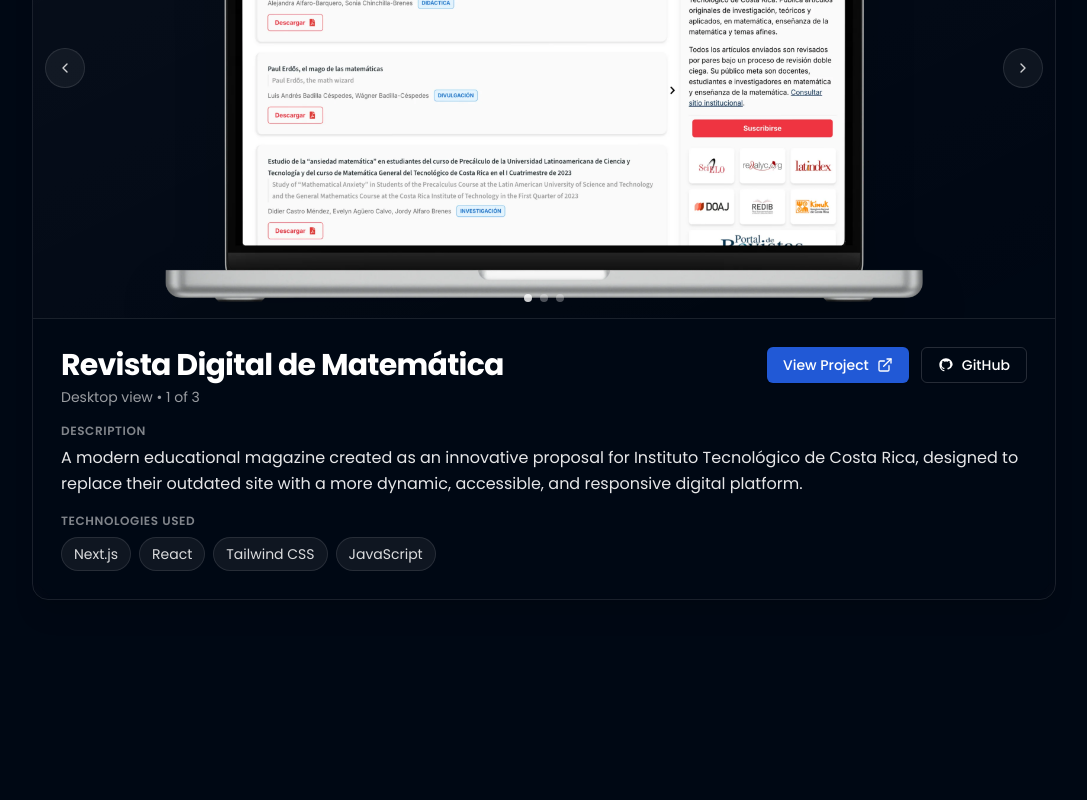
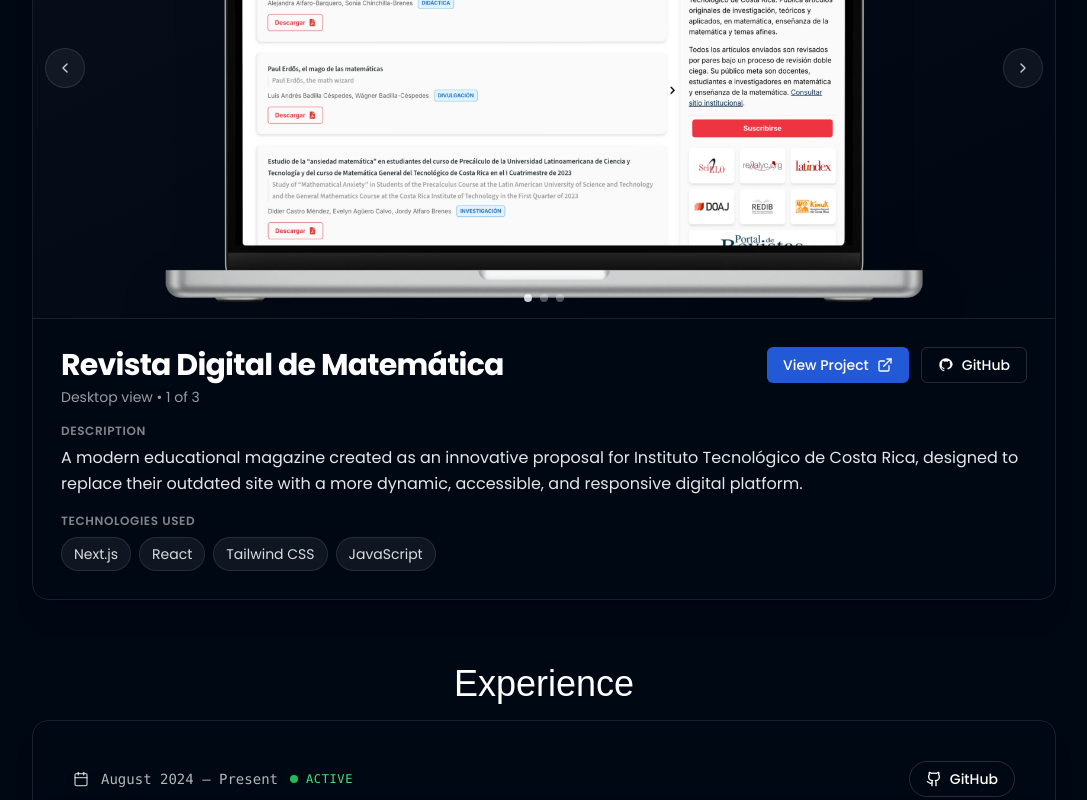
Before and after one commit to JosueMatamoros/Porfolio, a Next.js app: page / in a window 1280 px wide. Shown: the part 1055-1855 px from the top of the page, without its empty margins (96-1183 px from the left). Before the commit the page ends 1679 px from the top, so only its background shows below. Built offline with nearby package versions, Linux system fonts and the light colour scheme; a web font is replaced by a local one.

Commit message:
feat: experience section added

```diff
--- a/src/app/page.js
+++ b/src/app/page.js
@@ -1,6 +1,7 @@
 import HeaderComponent from "@/components/layout/HeaderComponet";
 import HeroSection from "@/components/sections/HeroSection";
 import ProjectsSection from "@/components/sections/ProjectsSection";
+import ExperienceSection from "@/components/sections/ExperienceSection";
 
 export default function Home() {
   return (
@@ -11,6 +12,7 @@ export default function Home() {
       </div>
 
       <ProjectsSection />
+      <ExperienceSection/>
     </div>
   );
 }
--- /dev/null
+++ b/src/components/common/ExperienceCard.jsx
@@ -0,0 +1,124 @@
+"use client"
+
+import { useState } from "react"
+import { Github, Calendar, AlertTriangle, CheckCircle } from "lucide-react" // 👈 aquí vuelven los íconos lindos
+import { Button } from "@/components/ui/button"
+import { Card } from "@/components/ui/card"
+
+export default function ExperienceCard({ project }) {
+  const [isHovered, setIsHovered] = useState(false)
+
+  return (
+    <div
+      className="relative transition-all duration-300 w-full max-w-5xl mx-auto "
+      onMouseEnter={() => setIsHovered(true)}
+      onMouseLeave={() => setIsHovered(false)}
+    >
+      <Card className="bg-card/90 border border-white/10 shadow-xl overflow-hidden backdrop-blur-sm rounded-2xl p-8 md:p-10 transition-all duration-500 hover:scale-[1.01] hover:shadow-2xl">
+        {/* Header */}
+        <div className="mb-6 flex flex-wrap items-center justify-between gap-4 border-b border-white/10 pb-4">
+          <div className="flex flex-wrap items-center gap-3">
+            <Calendar className="h-4 w-4 text-white/70" />
+            <span className="font-mono text-sm text-white/70">
+              {project.startDate} — Present
+            </span>
+            <div className="flex items-center gap-2">
+              <div className="h-2 w-2 animate-pulse rounded-full bg-green-500" />
+              <span className="font-mono text-xs uppercase tracking-wider text-green-400">
+                Active
+              </span>
+            </div>
+          </div>
+
+          {project.githubUrl && (
+            <Button
+              asChild
+              variant="outline"
+              className="border-white/15 text-white hover:text-black hover:bg-white hover:scale-105 transition-all duration-200 rounded-full"
+            >
+              <a
+                href={project.githubUrl}
+                target="_blank"
+                rel="noopener noreferrer"
+                className="flex items-center gap-2"
+              >
+                <Github className="h-5 w-5" />
+                <span>GitHub</span>
+              </a>
+            </Button>
+          )}
+        </div>
+
+        {/* Title */}
+        <div className="mb-6">
+          <h3 className="mb-2 text-3xl font-semibold tracking-tight text-white md:text-4xl">
+            {project.title}
+          </h3>
+          <p className="font-mono text-sm text-white/60">
+            {project.organization}
+          </p>
+        </div>
+
+        {/* Description */}
+        <div className="mt-4">
+          <h3 className="text-xs font-semibold text-white/50 uppercase tracking-wider mb-1.5">
+            Description
+          </h3>
+          <p className="text-white/90 leading-relaxed">
+            {project.description}
+          </p>
+        </div>
+
+        {/* Problem & Solution */}
+        <div className="mt-6 space-y-4">
+          <div className="rounded-lg border border-white/10 bg-white/[0.02] p-4">
+            <div className="flex items-center gap-2 mb-1.5">
+              <AlertTriangle className="h-4 w-4 text-red-500" />
+              <h4 className="text-xs font-semibold text-white/50 uppercase tracking-wider">
+                Problem Identified
+              </h4>
+            </div>
+            <p className="text-white/85 text-sm leading-relaxed">
+              {project.problem}
+            </p>
+          </div>
+          <div className="rounded-lg border border-white/10 bg-white/[0.02] p-4">
+            <div className="flex items-center gap-2 mb-1.5">
+              <CheckCircle className="h-4 w-4 text-green-500" />
+              <h4 className="text-xs font-semibold text-white/50 uppercase tracking-wider">
+                Implemented Solution
+              </h4>
+            </div>
+            <p className="text-white/85 text-sm leading-relaxed">
+              {project.solution}
+            </p>
+          </div>
+        </div>
+
+        {/* Technologies */}
+        <div className="mt-6">
+          <h3 className="text-xs font-semibold text-white/50 uppercase tracking-wider mb-2">
+            Technologies Used
+          </h3>
+          <div className="flex flex-wrap gap-2">
+            {project.technologies.map((tech, i) => (
+              <span
+                key={i}
+                className="px-3 py-1.5 bg-white/[0.06] text-white/85 rounded-full text-sm border border-white/10 hover:bg-white/[0.09] transition"
+              >
+                {tech}
+              </span>
+            ))}
+          </div>
+        </div>
+
+        {/* Bottom line */}
+        <div
+          className={`absolute bottom-0 left-0 h-[2px] bg-gradient-to-r from-white via-white/40 to-transparent transition-all duration-700 ${
+            isHovered ? "w-full" : "w-0"
+          }`}
+        />
+      </Card>
+    </div>
+  )
+}
--- /dev/null
+++ b/src/components/sections/ExperienceSection.jsx
@@ -0,0 +1,79 @@
+"use client"
+
+import ExperienceCard from "@/components/common/ExperienceCard"
+
+const experiences = [
+  {
+    id: "1",
+    title: "VS Code Extension: AI Unit Test Generator for Unity",
+    description:
+      "VS Code extension specialized in the automated generation of unit tests for Unity with maximum coverage. It analyzes classes and generates tests using optimized prompts, allowing developers to switch between different AI models simply by configuring an API key.",
+    problem:
+      "Extensive research was required to determine which AI model was most effective for developing unit tests in Unity, a process that consumed valuable team time.",
+    solution:
+      "Development of a tool that accelerates the research process and turns it into a practical, industry ready solution, enabling efficient comparison between multiple AI models.",
+    startDate: "August 2024",
+    technologies: ["JavaScript", "TypeScript", "VS Code API", "OpenAI", "Anthropic", "OpenRouters", "Unity", "C#"],
+    githubUrl: "https://github.com/JosueMatamoros/UnityTestAI",
+    organization: "Tecnológico de Costa Rica",
+    status: "active",
+  },
+  {
+    id: "2",
+    title: "Marcación XML para Scielo",
+    description:
+      "Proceso de marcación y conversión de artículos de la Revista Matemática para indexación en Scielo.",
+    problem:
+      "La revista no estaba indexada debido a fallos previos en el proceso de marcación.",
+    solution:
+      "Implementación de un proceso detallado que cumple los requisitos de Scielo.",
+    startDate: "Abril 2024",
+    technologies: ["XML", "JATS", "Python", "HTML", "Scielo Standards"],
+    githubUrl: "https://github.com/username/scielo-markup",
+    organization: "Tecnológico de Costa Rica - Cátedra de Matemática",
+    status: "active",
+  },
+  {
+    id: "3",
+    title: "Revista Matemática - Sitio Web Moderno",
+    description:
+      "Renovación completa del sitio web de la revista con tecnologías modernas y SEO académico.",
+    problem:
+      "El sitio anterior no era reconocido por Google Scholar, limitando su visibilidad.",
+    solution:
+      "Migración a tecnologías modernas y optimización para indexación académica.",
+    startDate: "Julio 2024",
+    technologies: ["Next.js", "TypeScript", "React", "Tailwind CSS", "SEO"],
+    githubUrl: "https://github.com/username/revista-matematica",
+    organization: "Tecnológico de Costa Rica - Cátedra de Matemática",
+    status: "active",
+  },
+]
+
+export default function ExperienceSection() {
+  const activeCount = experiences.filter((e) => e.status === "active").length
+
+  return (
+    <section>
+      <div className="mb-6">
+        <h1 className="text-4xl text-center font-title my-4 ">Experience</h1>
+        {/* Cards */}
+        <div className="space-y-12">
+          {experiences.map((exp) => (
+            <ExperienceCard key={exp.id} project={exp} />
+          ))}
+        </div>
+
+        {/* Footer Count */}
+        <div className="mt-16 flex items-center justify-center">
+          <div className="flex items-center gap-3 rounded-full border border-white/10 bg-card/90 px-6 py-3 shadow-sm backdrop-blur-sm">
+            <div className="h-2 w-2 animate-pulse rounded-full bg-green-500" />
+            <span className="font-mono text-sm text-white/70">
+              {activeCount} experiencias activas · Tecnológico de Costa Rica
+            </span>
+          </div>
+        </div>
+      </div>
+    </section>
+  )
+}
--- a/src/components/sections/ProjectsSection.jsx
+++ b/src/components/sections/ProjectsSection.jsx
@@ -4,7 +4,7 @@ import { ProjectCard } from "@/components/common/ProjectCard"
 
 export default function ProjectsSection() {
   return (
-    <section className="mb-6">
+    <section className="mb-16">
       <h1 className="text-4xl text-center font-title my-4 ">Featured Projects</h1>
       <div className="container mx-auto px-4 space-y-10">
         <ProjectCard
```
